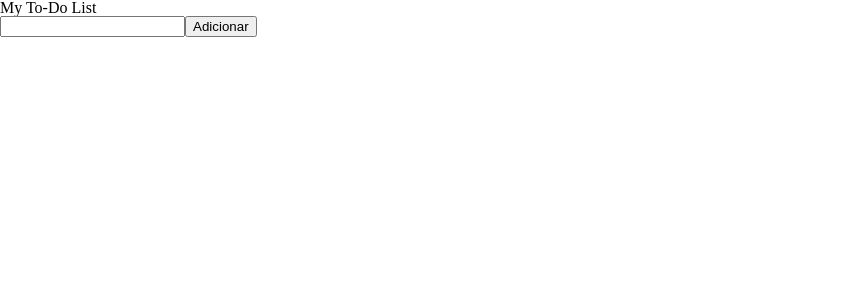
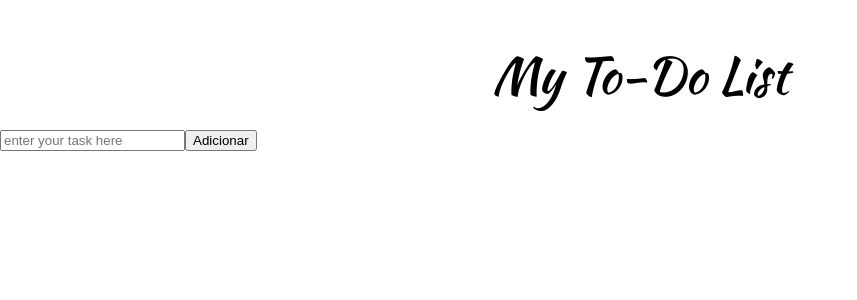
Before and after one commit to nicolasgabriiel/List-Vue, a Vue app: page / in a window 1280 px wide. Shown: the top 300 px of the page, without its empty margins (0-857 px from the left). Built offline with nearby package versions, Linux system fonts and the light colour scheme.

Commit message:
Definindo fontes e comçando a estilização

```diff
--- a/src/App.vue
+++ b/src/App.vue
@@ -16,4 +16,8 @@ export default defineComponent({
 
 <style>
 @import url(./assets/css/reset.css);
+@import url('https://fonts.googleapis.com/css2?family=Kaushan+Script&display=swap');
+#app{
+  font-family: 'Kaushan Script', cursive;
+}
 </style>
--- a/src/components/Cabecalho.vue
+++ b/src/components/Cabecalho.vue
@@ -20,5 +20,9 @@ export default defineComponent({
 </script>
 
 <style scoped>
-
+h1{
+  text-align: center;
+  margin: 50px 0 30px 0;
+  font-size: 50px;
+}
 </style>
--- a/src/components/GerenciadorDeTasks.vue
+++ b/src/components/GerenciadorDeTasks.vue
@@ -1,5 +1,6 @@
 <template>
-    <input type="text"/>
+    <input type="text" placeholder="
+enter your task here"/>
     <button>Adicionar</button>
 </template>
 
@@ -14,6 +15,6 @@ export default defineComponent({
 
 </script>
 
-<style>
+<style scoped>
 
 </style>
```
